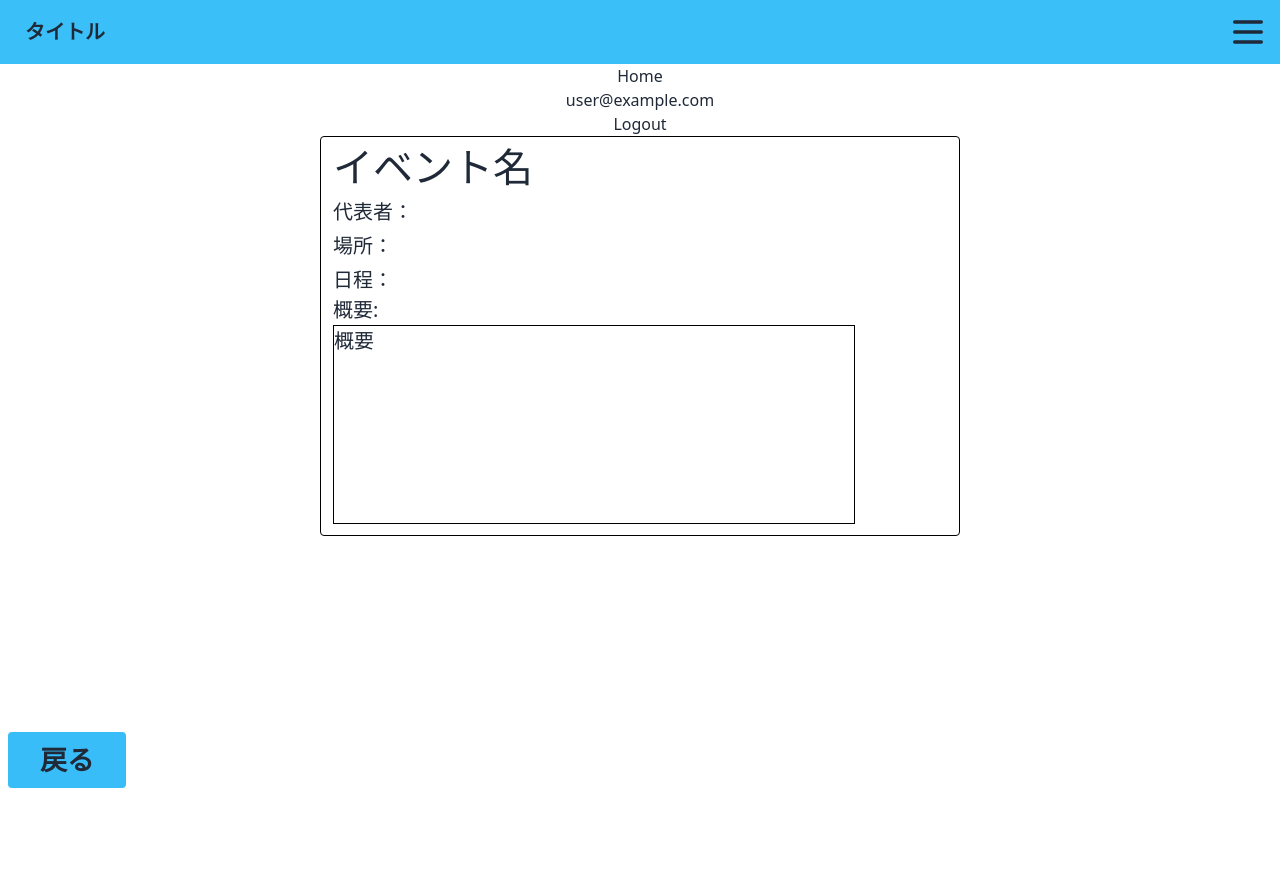
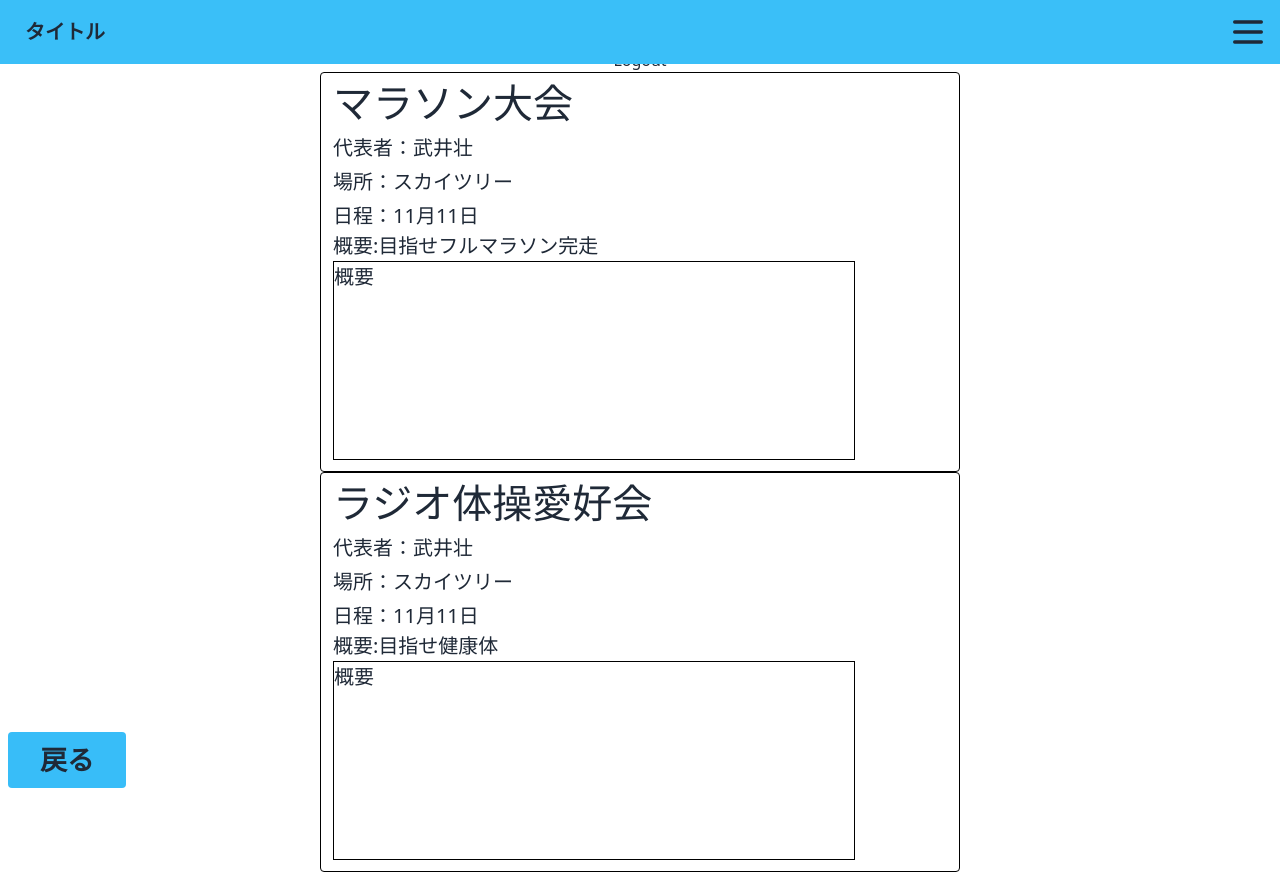
Before and after one commit to axew-is-kibago/kibago-teams, a React (Vite) app: page / in a window 1280 px wide. Before the commit the page ends 800 px from the top, so only its background shows below. Built offline with nearby package versions, Linux system fonts and the light colour scheme; no server answers; sample sign-in values are in the browser's storage.

Commit message:
map関数実装

```diff
--- a/src/components/EventBox.tsx
+++ b/src/components/EventBox.tsx
@@ -1,14 +1,23 @@
-function EventBox() {
+type EventInfo ={
+  title:string;
+  representative:string;
+  location:string;
+  date:string;
+  overview:string;
+}
+
+
+function EventBox({title, representative, location, date, overview}: EventInfo) {
     return (
       <>
         <div className="flex flex-col border pl-3 border-black w-1/2 h-[400px] rounded">
-            <div className="text-[40px]">イベント名</div>
+            <div className="text-[40px]">{title}</div>
             <div className="flex flex-col space-y-1">
-                <div className="text-[20px]">代表者：</div>
-                <div className="text-[20px]">場所：</div>
-                <div className="text-[20px]">日程：</div>
+                <div className="text-[20px]">代表者：{representative}</div>
+                <div className="text-[20px]">場所：{location}</div>
+                <div className="text-[20px]">日程：{date}</div>
             </div>
-            <label className="text-[20px]">概要:</label>
+            <label className="text-[20px]">概要:{overview}</label>
             <div className="border border-black w-5/6 h-1/2 text-[20px]">
             概要
             </div>
--- a/src/components/Header.tsx
+++ b/src/components/Header.tsx
@@ -9,7 +9,7 @@ function Header() {
 
     return (
       <>
-        <header className="navbar bg-info flex justify-between">
+        <header className="navbar bg-info flex justify-between fixed mt-0">
         <div className="flex-1"><a className="btn btn-ghost normal-case text-xl">タイトル</a></div>
             <button onClick={handleMenuOpen} className={openMenu ? "fixed right-[-100%]" : "btn btn-square btn-ghost z-10"}><svg xmlns="http://www.w3.org/2000/svg" fill="none" viewBox="0 0 24 24" className="inline-block w-10 h-10 stroke-current"><path strokeLinecap="round" strokeLinejoin="round" strokeWidth="2" d="M4 6h16M4 12h16M4 18h16"></path></svg></button>
             <div onClick={handleMenuOpen} className={openMenu ? "fixed right-0 top-0 h-screen w-screen flex justify-start bg-black bg-opacity-30" : "fixed right-[-100%]"}></div>
--- a/src/pages/Home.tsx
+++ b/src/pages/Home.tsx
@@ -5,7 +5,21 @@ import Button from "../components/Button";
 import Header from "../components/Header";
 import EventBox from "../components/EventBox";
 
+type BoxInfo ={
+  id:number;
+  title:string;
+  representative:string;
+  location:string;
+  date:string;
+  overview:string;
+}
+
 export const Home = () => {
+  const Boxes:BoxInfo[] = [
+    {id: 1,title: "マラソン大会", representative:"武井壮", location: "スカイツリー", date:"11月11日", overview:"目指せフルマラソン完走"},
+    {id: 2,title: "ラジオ体操愛好会", representative:"武井壮", location: "スカイツリー", date:"11月11日", overview:"目指せ健康体"},
+  ]
+
   const navigate = useNavigate();
   const user = useAuthContext();
   console.log(user?.email)
@@ -24,7 +38,11 @@ export const Home = () => {
           <div className="">Home</div>
             <p>{user.email}</p>
             <button onClick={handleLogout}>Logout</button>
-          <EventBox />
+          {Boxes.map((box: BoxInfo) => {
+            return(
+              <EventBox key={box.id} title={box.title} representative={box.representative} location={box.location} date={box.date} overview={box.overview}/>
+            )
+          })}
         </div>
         <Button href = "/" title = "戻る" />
       </>
```
